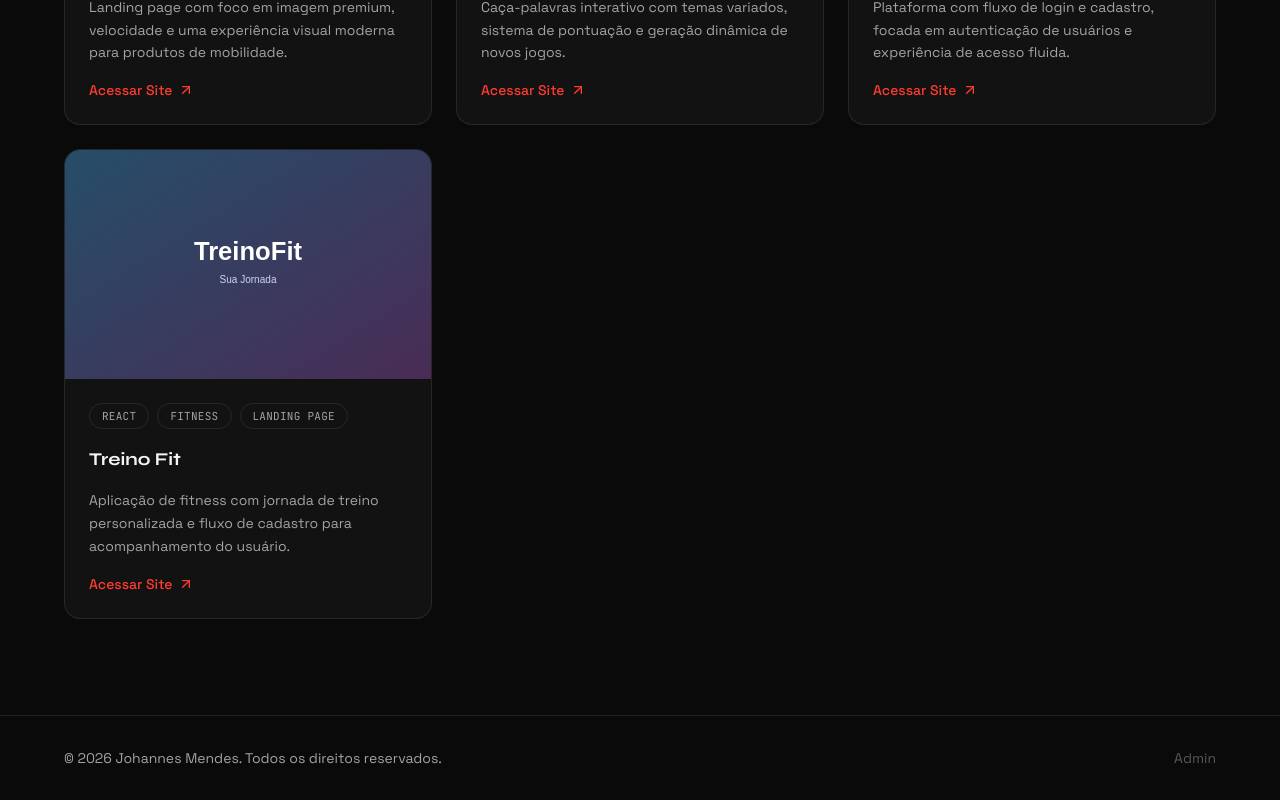
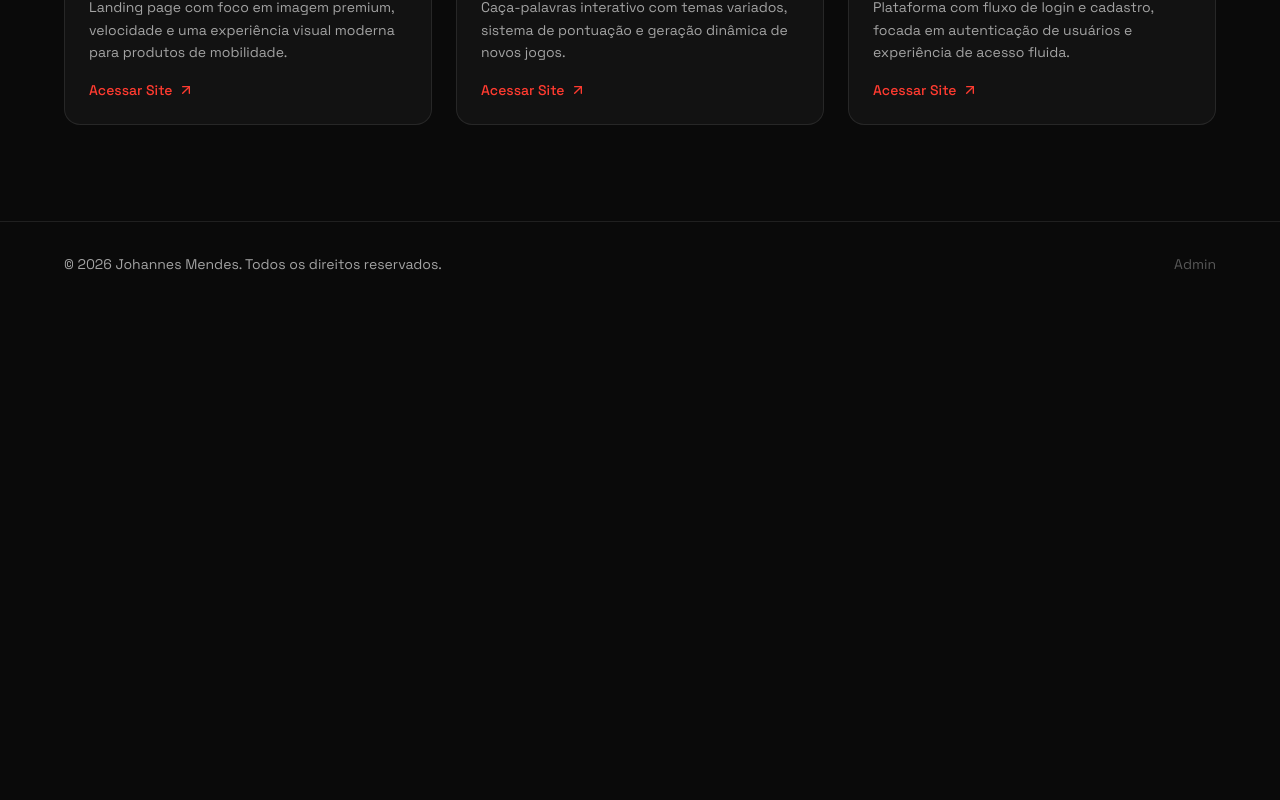
Before and after one commit to JohannesMendes/meu-portfolio, a React (Vite) app: page /projetos in a window 1280 px wide. Shown: the part 748-1548 px from the top of the page. After the commit the page ends 1054 px from the top, so only its background shows below. Built offline with nearby package versions, Linux system fonts and the light colour scheme.

Commit message:
arrumando bug dos produtos

```diff
--- a/src/components/ProjectsCarousel.jsx
+++ b/src/components/ProjectsCarousel.jsx
@@ -52,37 +52,40 @@ export default function ProjectsCarousel({ projects }) {
     el.scrollBy({ left: dir * amount, behavior: "smooth" });
   };
 
+  // Only mouse (not touch) uses this manual drag path — touch already gets
+  // native swipe/scroll-snap for free, and mixing pointer capture with
+  // anchor children on touch is what was swallowing the "Acessar Site" click.
   const onPointerDown = (e) => {
-    if (!multiple) return;
+    if (!multiple || e.pointerType !== "mouse") return;
     const el = trackRef.current;
     if (!el) return;
     isDragging.current = true;
     draggedRef.current = false;
     dragStartX.current = e.clientX;
     dragStartScroll.current = el.scrollLeft;
-    el.setPointerCapture(e.pointerId);
-  };
 
-  const onPointerMove = (e) => {
+    const onMove = (ev) => {
       if (!isDragging.current) return;
-    const el = trackRef.current;
-    if (!el) return;
-    const delta = e.clientX - dragStartX.current;
+      const delta = ev.clientX - dragStartX.current;
       if (Math.abs(delta) > 4) draggedRef.current = true;
       el.scrollLeft = dragStartScroll.current - delta;
     };
-
-  const endDrag = () => {
+    const onUp = () => {
       isDragging.current = false;
+      window.removeEventListener("pointermove", onMove);
+      window.removeEventListener("pointerup", onUp);
+    };
+    window.addEventListener("pointermove", onMove);
+    window.addEventListener("pointerup", onUp);
   };
 
-  // Prevent the click-through on a card immediately after a drag gesture.
+  // Prevent the click-through on a card immediately after an actual drag gesture.
   const onClickCapture = (e) => {
     if (draggedRef.current) {
       e.preventDefault();
       e.stopPropagation();
+    }
     draggedRef.current = false;
-    }
   };
 
   return (
@@ -90,9 +93,6 @@ export default function ProjectsCarousel({ projects }) {
       <div
         ref={trackRef}
         onPointerDown={onPointerDown}
-        onPointerMove={onPointerMove}
-        onPointerUp={endDrag}
-        onPointerLeave={endDrag}
         onClickCapture={onClickCapture}
         className={`flex snap-x snap-mandatory gap-6 overflow-x-auto scroll-smooth pb-2 [-webkit-overflow-scrolling:touch] [scrollbar-width:none] [&::-webkit-scrollbar]:hidden ${
           multiple ? "cursor-grab active:cursor-grabbing" : ""
--- a/src/data/content.js
+++ b/src/data/content.js
@@ -73,20 +73,10 @@ export const PROJECTS = [
     link: "https://creative-jalebi-b4069f.netlify.app/",
     tags: ["React", "Autenticação", "SaaS"],
   },
-  {
-    id: "treino-fit",
-    title: "Treino Fit",
-    description:
-      "Aplicação de fitness com jornada de treino personalizada e fluxo de cadastro para acompanhamento do usuário.",
-    image: "/projects/treinofit.svg",
-    imageAlt: "Preview do site TreinoFit — Sua Jornada",
-    link: "https://thunderous-kleicha-399c9d.netlify.app/register",
-    tags: ["React", "Fitness", "Landing Page"],
-  },
 ];
 
 export const MILESTONES = [
-  { number: "1", label: "Projeto em destaque" },
+  { number: String(PROJECTS.length), label: "Projetos em destaque" },
   { number: "Full-Stack", label: "Frontend + Backend + Mobile + Desktop" },
   { number: "Sob Medida", label: "Foco em performance & UX" },
   { number: "Desde 2025", label: "Em atividade contínua" },
```
Lines whose indentation alone changed are shown as unchanged.
